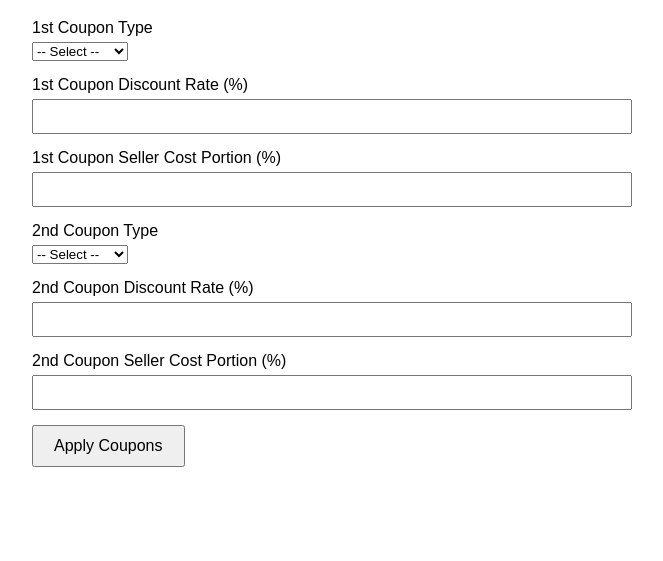
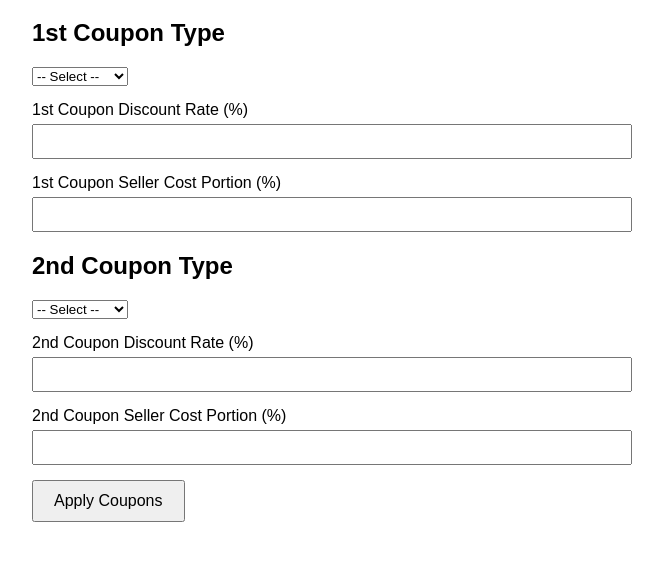
Before and after one commit to morethanair/couponsimulator, a plain HTML site: page index.html in a window 1280 px wide. Shown: the part 61-622 px from the top of the page, without its empty margins (308-971 px from the left). Drawn offline with Linux system fonts and the light colour scheme.

Commit message:
Update index.html

```diff
--- a/index.html
+++ b/index.html
@@ -41,7 +41,7 @@
     <h1>Coupon Simulation</h1>
 
     <div class="form-group">
-        <label for="coupon1">1st Coupon Type</label>
+        <label for="coupon1"><h2>1st Coupon Type</h2></label>
         <select id="coupon1" onchange="updateCouponInputs(1)">
             <option value="">-- Select --</option>
             <option value="seller100">Seller 100</option>
@@ -60,7 +60,7 @@
     </div>
 
     <div class="form-group">
-        <label for="coupon2">2nd Coupon Type</label>
+        <label for="coupon2"><h2>2nd Coupon Type</h2></label>
         <select id="coupon2" onchange="updateCouponInputs(2)">
             <option value="">-- Select --</option>
             <option value="membership">Membership</option>
```
